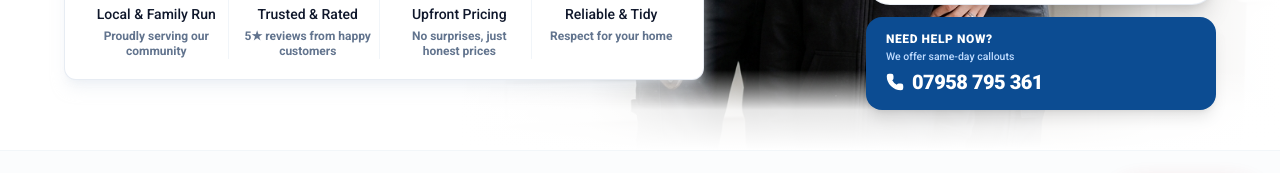
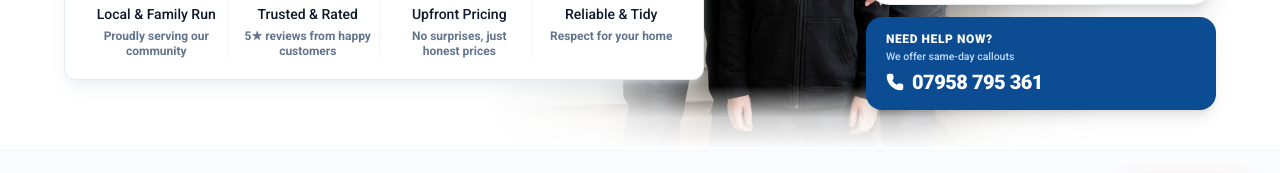
Before and after one commit to developer1379/plumber, a Next.js app in the folder web/: page / in a window 1280 px wide. Shown: the part 548-721 px from the top of the page. Built offline with nearby package versions, Linux system fonts and the light colour scheme; no server answers.

Commit message:
fix: restore object-top framing so all family faces are 100% visible and intact

```diff
--- a/web/app/page.tsx
+++ b/web/app/page.tsx
@@ -273,18 +273,18 @@ export default function Home() {
 
         {/* HERO SECTION */}
         <section className="relative bg-white pt-6 pb-8 lg:pt-8 lg:pb-10 overflow-hidden">
-          {/* Family Plumber Background Image (Perfectly Framed & Centered for All Screen Sizes) */}
-          <div className="absolute left-[34%] xl:left-[36%] right-0 top-0 bottom-0 h-full z-0 lg:block hidden overflow-hidden pointer-events-none">
-            <div className="relative w-full h-full max-w-[920px]">
+          {/* Family Plumber Background Image (Heads & Faces 100% Intact & Fully Visible with object-top) */}
+          <div className="absolute right-[8%] xl:right-[12%] top-0 bottom-0 w-[55%] xl:w-[50%] h-full z-0 lg:block hidden overflow-hidden pointer-events-none">
+            <div className="relative w-full h-full">
               <img
                 src="/family-hero.png"
                 alt="RH Plumbing &amp; Heating family"
-                className="w-full h-full object-cover object-center"
+                className="w-full h-full object-cover object-top"
               />
-              {/* Seamless feather-soft gradient fade overlays blending with background */}
-              <div className="absolute inset-y-0 left-0 w-36 sm:w-52 lg:w-64 bg-gradient-to-r from-white via-white/85 to-transparent z-10" />
-              <div className="absolute inset-y-0 right-0 w-36 sm:w-52 lg:w-64 bg-gradient-to-l from-white via-white/85 to-transparent z-10" />
-              <div className="absolute inset-x-0 bottom-0 h-20 bg-gradient-to-t from-white via-white/90 to-transparent z-10" />
+              {/* Soft, feather-light gradient edge blurs */}
+              <div className="absolute inset-y-0 left-0 w-32 sm:w-44 lg:w-56 bg-gradient-to-r from-white via-white/80 to-transparent z-10" />
+              <div className="absolute inset-y-0 right-0 w-32 sm:w-44 lg:w-56 bg-gradient-to-l from-white via-white/80 to-transparent z-10" />
+              <div className="absolute inset-x-0 bottom-0 h-16 bg-gradient-to-t from-white via-white/80 to-transparent z-10" />
             </div>
           </div>
 
```
